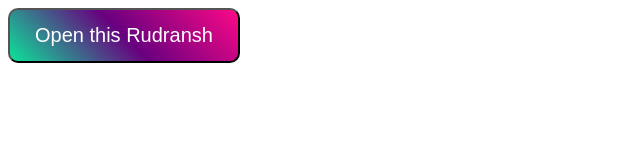
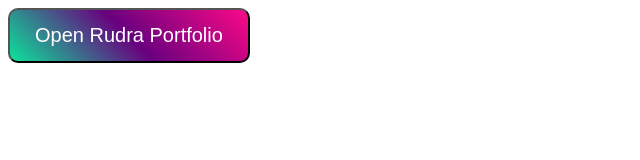
Before and after one commit to BlessSMP/rudranshpandey.github.io, a plain HTML site: page index.html in a window 1280 px wide. Shown: the whole page, without its empty margins (0-640 px from the left). Drawn offline with Linux system fonts and the light colour scheme.

Commit message:
Update index.html\

```diff
--- a/index.html
+++ b/index.html
@@ -10,7 +10,7 @@
     <!-- Don't even think to copy this code:- for Rudransh Pandey :) -->
     <a href="rudransh.html">
     <button class="button">
-    <span>Open this Rudransh</span>
+    <span>Open Rudra Portfolio</span>
   </button>
   </a>
 </body>
```
